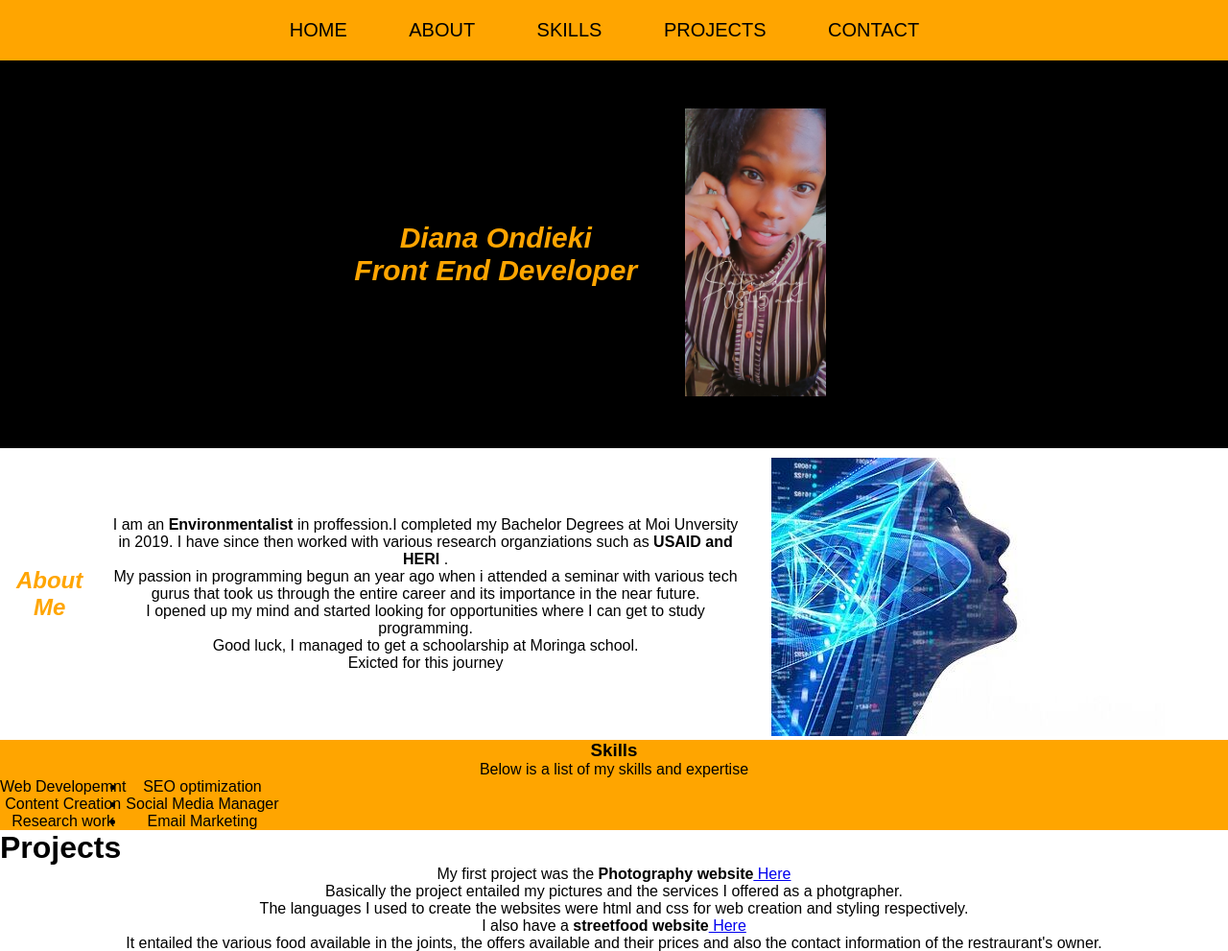
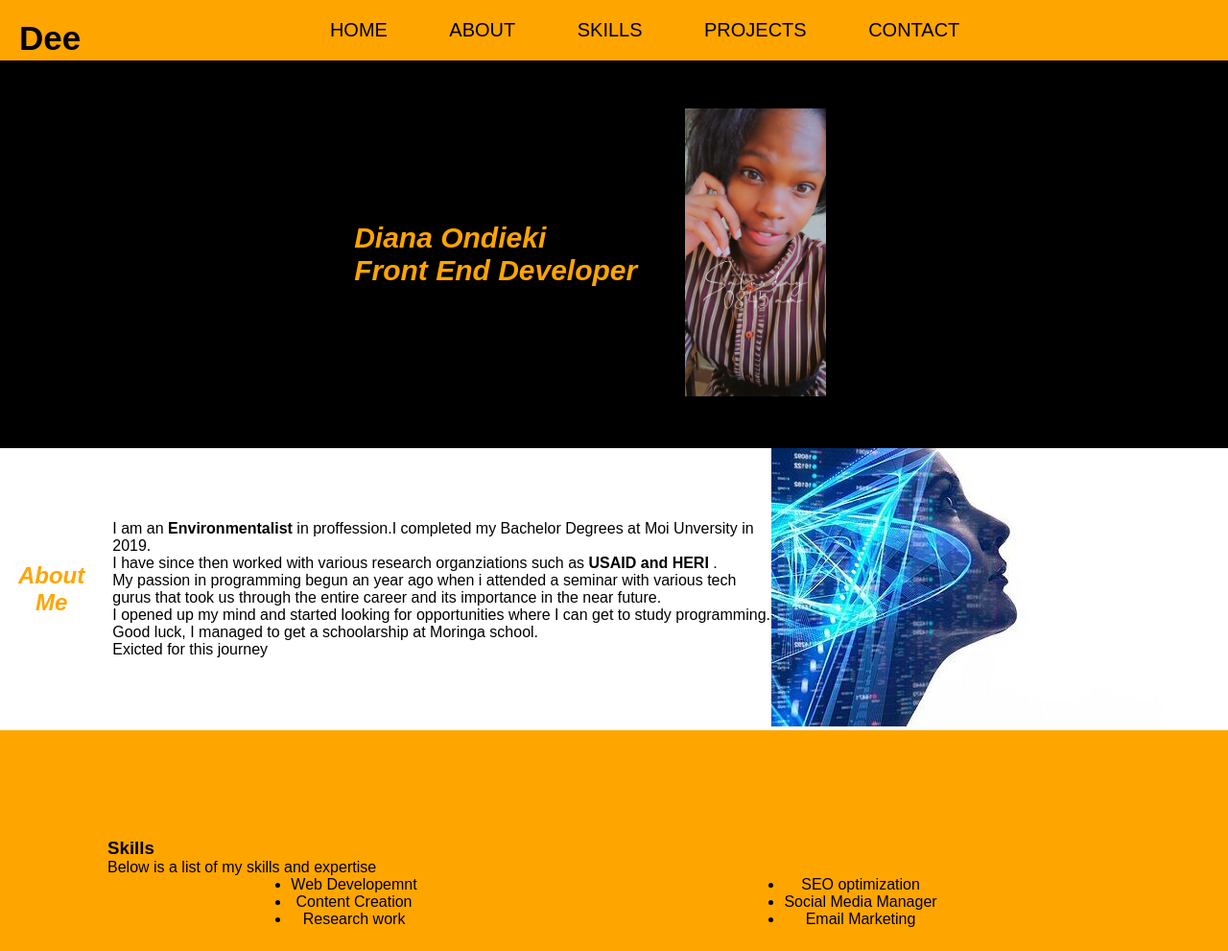
Before and after one commit to monginadiana/landing-page-portifolio, a plain HTML site: page index.html in a window 1280 px wide. Shown: the top 991 px of the page at 96% size. Drawn offline with Linux system fonts and the light colour scheme.

Commit message:
addition of a div section

```diff
--- a/index.css
+++ b/index.css
@@ -1,13 +1,26 @@
 *{
     margin: 0;
     padding: 0;
+    box-sizing: border-box;
     font-family: sans-serif;
+}
+.logo a{
+    color: black;
+    font-size: 35px;
+    font-weight: bold;
+    list-style: none;
+    text-decoration: none;
+    float: left;
+    margin-left: 20px;
+    margin-top: 20px;
+
 }
 .Header{
     background-color: black;
 }
 nav{
     text-align: center;
+    width: 100%;
 
 }
 .nav{
@@ -68,28 +81,36 @@ About{
     text-align: right;
     width: 700px;
 }
-.aboutimg{
+.aboutimg img{
     float: right;
-    margin-top: 10px;
-    margin-left: 30px;
+    margin-top: 40px;
+    margin-left: 7rem;
 
 }
 .Skills{
     background-color: orange;
+    text-decoration: none;
+    list-style: none;
+    padding: 7rem;
+}
+.INTRO ul{
+    display: flex;
+    text-align: center;
+    align-items: center;
+    justify-content: space-around;
 
 }
-.Skills >ul{
-    display: flex;
+.skill.ul{
 
 }
-.skills>ul>.flex1,.skills>ul>.flex2{
-    text-align: center;
+
 }
+
 h3{
     text-align: center;
 }
 p{
-    text-align: center;
+    text-align: left;
 }
 ul li {
     text-align: center;
--- a/index.html
+++ b/index.html
@@ -4,7 +4,7 @@
     <meta charset="UTF-8">
     <meta http-equiv="X-UA-Compatible" content="IE=edge">
     <meta name="viewport" content="width=device-width, initial-scale=1.0">
-    <link rel="stylesheet" href="https://fonts.googleapis.com/icon?family=Material+Icons">
+    <link rel="stylesheet" href="https://cdnjs.cloudflare.com/ajax/libs/font-awesome/5.15.4/css/all.min.css" integrity="sha512-1ycn6IcaQQ40/MKBW2W4Rhis/DbILU74C1vSrLJxCq57o941Ym01SwNsOMqvEBFlcgUa6xLiPY/NS5R+E6ztJQ==" crossorigin="anonymous" referrerpolicy="no-referrer" />
     <link rel="stylesheet" href="index.css" type="text/css">
     <title>My portifolio</title>
 </head>
@@ -12,15 +12,19 @@
     <div class="Header">
     <div class="nav">
         <nav>
+            <div class="logo">
+                <a href="#Home">Dee</a>
+            </div>
             <ul>
-                <li><a href="Home">HOME</a></li>
-                <li><a href="AboutMe">ABOUT</a></li>
-                <li><a href="Skills">SKILLS</a></li>
-                <li><a href="Projects">PROJECTS</a></li>
-                <li><a href="Contact Me">CONTACT</a></li>
+                <li><a href="#Home">HOME</a></li>
+                <li><a href="#About">ABOUT</a></li>
+                <li><a href="#Skills">SKILLS</a></li>
+                <li><a href="#Projects">PROJECTS</a></li>
+                <li><a href="#Contact Me">CONTACT</a></li>
             </ul>
         </nav>
     </div>
+    <section class="Home" id=Home>
         <div class="Black">
         <div class="FIRST">
             <p><strong>Diana Ondieki</strong><br>Front End Developer</p>
@@ -32,21 +36,28 @@
         </div>
 
         </div>
+    </section>
+    <section class="About" id="About">
         <div class="About">
             <div class="section">
                 <h2>About Me</h2>
             <div class="stat">
-        <p>I am an <strong>Environmentalist</strong> in proffession.I completed my Bachelor Degrees at Moi Unversity in 2019. I have since then worked with various research organziations such as <strong>USAID and HERI </strong>.<br>My passion in programming begun an year ago when i attended a seminar with various tech gurus that took us through the entire career and its importance in the near future.<br>I opened up my mind and started looking for opportunities where I can get to study programming.<br> Good luck, I managed to get a schoolarship at Moringa school.<br>
+                <p>I am an <strong>Environmentalist</strong> in proffession.I completed my Bachelor Degrees at Moi Unversity in 2019.<br> I have since then worked with various research organziations such as <strong>USAID and HERI </strong>.<br>My passion in programming begun an year ago when i attended a seminar with various tech gurus that took us through the entire career and its importance in the near future.<br>I opened up my mind and started looking for opportunities where I can get to study programming.<br> Good luck, I managed to get a schoolarship at Moringa school.<br>
                 Exicted for this journey</p>
             </div>
-        <div class="aboutimg">
-            <img src="images/IMAGE 2.jpg" alt="Programminglife."width 50px height 50px>
+
+            <div >
+                <img class="aboutimg" src="images/IMAGE 2.jpg" alt="Programminglife."width 50px height 50px>
             </div>
+
+
         </div>
-    </div>
+    <section>
+
     <div class="Skills">
         <h3>Skills</h3>
         <p>Below is a list of my skills and expertise</p>
+        <div class="INTRO">
             <ul>
                 <div class="flex1">
                     <li>Web Developemnt</li>
@@ -61,6 +72,7 @@
                 </div>
 
             </ul>
+        </div>
     </div>
     <div class="Project">
         <h1>Projects</h1>
```
Lines whose indentation alone changed are shown as unchanged.
